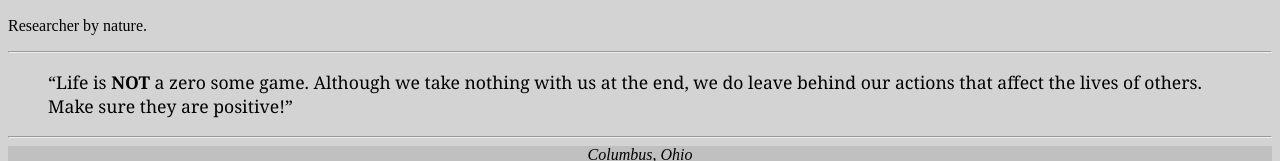
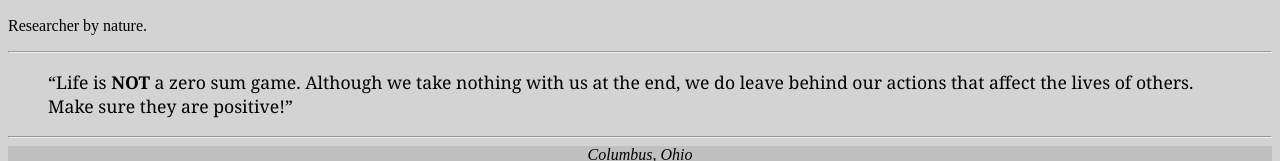
Before and after one commit to abhi-k9/website, a plain HTML site: page index.html in a window 1280 px wide. Shown: the part 1403-1564 px from the top of the page. Drawn offline with Linux system fonts and the light colour scheme.

Commit message:
Fix quote typo

```diff
--- a/index.html
+++ b/index.html
@@ -91,7 +91,7 @@
     <hr>
 
     <aside>
-      <blockquote>&ldquo;Life is <strong>NOT</strong> a zero some game. Although we take nothing with us at the end, we do leave behind our actions that affect the lives of others. Make sure they are positive!&rdquo;</blockquote>
+      <blockquote>&ldquo;Life is <strong>NOT</strong> a zero sum game. Although we take nothing with us at the end, we do leave behind our actions that affect the lives of others. Make sure they are positive!&rdquo;</blockquote>
     </aside>
 
     <hr>
```
